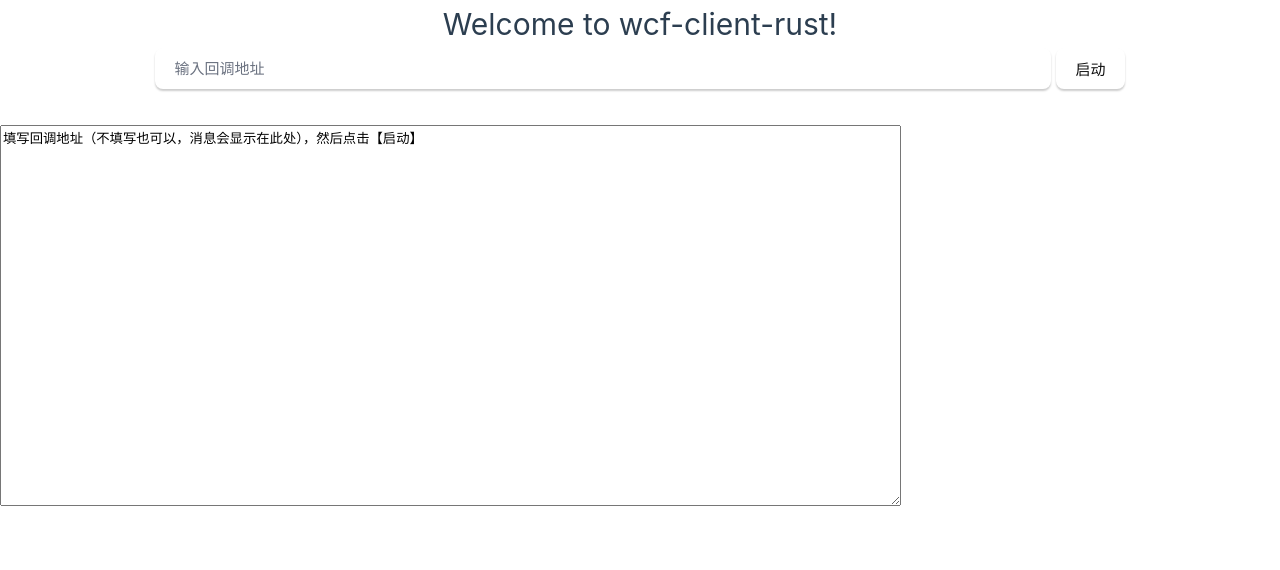
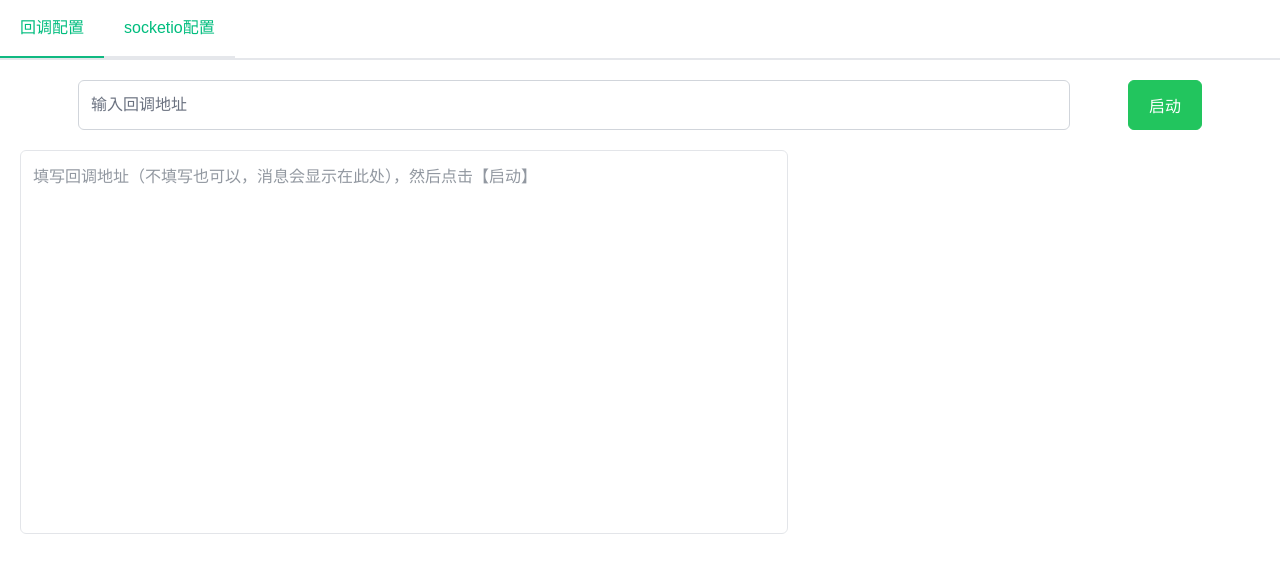
Before and after one commit to luoqiz/wcf-client-rust, a Vue app: page / in a window 1280 px wide. Shown: the top 570 px of the page. Built offline with nearby package versions, Linux system fonts and the light colour scheme; a web font is replaced by a local one.

Commit message:
feat: 页面优化

```diff
--- a/src/App.vue
+++ b/src/App.vue
@@ -1,22 +1,24 @@
 <script setup lang="ts">
-// This starter template is using Vue 3 <script setup> SFCs
-// Check out https://vuejs.org/api/sfc-script-setup.html#script-setup
-import Greet from "./components/Greet.vue";
+import HttpServer from "./components/http-server.vue";
+import SocketIoClient from "./components/socketio-client.vue";
+
+import TabView from 'primevue/tabview';
+import TabPanel from 'primevue/tabpanel';
+
 </script>
 
 <template>
   <div class="container">
-    <h1>Welcome to wcf-client-rust!</h1>
-    <Greet />
+    <TabView>
+      <TabPanel header="回调配置">
+        <HttpServer />
+      </TabPanel>
+      <TabPanel header="socketio配置">
+        <SocketIoClient />
+      </TabPanel>
+    </TabView>
   </div>
+
 </template>
 
-<style scoped>
-.logo.vite:hover {
-  filter: drop-shadow(0 0 2em #747bff);
-}
-
-.logo.vue:hover {
-  filter: drop-shadow(0 0 2em #249b73);
-}
-</style>
+<style scoped></style>
--- a/src/assets/main.css
+++ b/src/assets/main.css
@@ -5,90 +5,3 @@ a,
   color: hsla(160, 100%, 37%, 1);
   transition: 0.4s;
 }
-
-@media (hover: hover) {
-  a:hover {
-    background-color: hsla(160, 100%, 37%, 0.2);
-  }
-}
-
-.logo {
-  height: 6em;
-  padding: 1.5em;
-  will-change: filter;
-  transition: 0.75s;
-}
-
-.logo.tauri:hover {
-  filter: drop-shadow(0 0 2em #24c8db);
-}
-
-.row {
-  display: flex;
-  justify-content: center;
-}
-
-a {
-  font-weight: 500;
-  color: #646cff;
-  text-decoration: inherit;
-}
-
-a:hover {
-  color: #535bf2;
-}
-
-h1 {
-  text-align: center;
-}
-
-input,
-button {
-  border-radius: 8px;
-  border: 1px solid transparent;
-  padding: 0.6em 1.2em;
-  font-size: 1em;
-  font-weight: 500;
-  font-family: inherit;
-  color: #0f0f0f;
-  background-color: #ffffff;
-  transition: border-color 0.25s;
-  box-shadow: 0 2px 2px rgba(0, 0, 0, 0.2);
-}
-
-button {
-  cursor: pointer;
-}
-
-button:hover {
-  border-color: #396cd8;
-}
-button:active {
-  border-color: #396cd8;
-  background-color: #e8e8e8;
-}
-
-input,
-button {
-  outline: none;
-}
-
-@media (prefers-color-scheme: dark) {
-  :root {
-    color: #f6f6f6;
-    background-color: #2f2f2f;
-  }
-
-  a:hover {
-    color: #24c8db;
-  }
-
-  input,
-  button {
-    color: #ffffff;
-    background-color: #0f0f0f98;
-  }
-  button:active {
-    background-color: #0f0f0f69;
-  }
-}
--- a/src/components/Greet.vue
+++ b/src/components/http-server.vue
@@ -2,13 +2,17 @@
 import { ref } from "vue";
 import { invoke } from "@tauri-apps/api/core";
 import { listen } from "@tauri-apps/api/event";
+
+import InputText from 'primevue/inputtext';
+import Button from 'primevue/button';
+import Textarea from 'primevue/textarea';
 
 const logMsg = ref("");
 const url = ref("");
 
 const isRun = ref(false)
 
-const startService = async () =>  {
+const startService = async () => {
     await invoke('start_server', { "host": "0.0.0.0", "port": 10010, "cburl": url.value });
     isRun.value = true;
 }
@@ -19,7 +23,7 @@ const stopService = async () => {
 }
 
 
-function appendLogWithLimit(message:any, maxLines = 1000) {
+function appendLogWithLimit(message: any, maxLines = 1000) {
     logMsg.value += message + "\n";
     let lines = logMsg.value.split("\n");
 
@@ -57,23 +61,14 @@ window.addEventListener("DOMContentLoaded", () => {
 </script>
 
 <template>
-  <div class="row">
-    <input class="greet-input" v-model="url" placeholder="输入回调地址" />
-    <button type="submit" v-show="isRun" @click="stopService">停止</button>
-    <button type="submit" v-show="!isRun" @click="startService">启动</button>
-  </div>
-  <div class="log-container">
-    <textarea v-model="logMsg" rows="25" cols="110" readonly></textarea>
-  </div>
+    <div class="flex flex-row justify-evenly">
+        <InputText type="text" class="w-80%" v-model="url" placeholder="输入回调地址" />
+        <Button label="停止" v-show="isRun" @click="stopService" severity="danger" />
+        <Button label="启动" v-show="!isRun" @click="startService" severity="success" />
+    </div>
+    <div class="mt-20px">
+        <Textarea v-model="logMsg" rows="20" cols="80" readonly autoResize disabled />
+    </div>
 </template>
 
-<style scoped>
-.log-container{
-    margin-top: 36px;
-}
-
-.greet-input {
-  margin-right: 5px;
-  width: 70%;
-}
-</style>
+<style scoped></style>
--- /dev/null
+++ b/src/components/socketio-client.vue
@@ -0,0 +1,74 @@
+<script setup lang="ts">
+import { ref } from "vue";
+import { invoke } from "@tauri-apps/api/core";
+import { listen } from "@tauri-apps/api/event";
+
+import InputText from 'primevue/inputtext';
+import Button from 'primevue/button';
+import Textarea from 'primevue/textarea';
+
+const logMsg = ref("");
+const url = ref("");
+
+const isRun = ref(false)
+
+const startService = async () => {
+    await invoke('start_server', { "host": "0.0.0.0", "port": 10010, "cburl": url.value });
+    isRun.value = true;
+}
+
+const stopService = async () => {
+    await invoke('stop_server');
+    isRun.value = false;
+}
+
+
+function appendLogWithLimit(message: any, maxLines = 1000) {
+    logMsg.value += message + "\n";
+    let lines = logMsg.value.split("\n");
+
+    if (lines.length > maxLines) {
+        lines = lines.slice(lines.length - maxLines);
+        logMsg.value = lines.join("\n");
+    }
+}
+
+async function startSerialEventListener() {
+    await listen('log-message', (logMessage) => {
+        appendLogWithLimit(logMessage.payload);
+    });
+}
+
+async function confirmExit() {
+    const shouldExit = await confirm("退出将无法使用服务，确定要退出吗？");
+    if (shouldExit) {
+        await invoke('confirm_exit');
+    }
+}
+
+async function startExitEventListener() {
+    await listen('request-exit', () => {
+        confirmExit();
+    });
+}
+
+window.addEventListener("DOMContentLoaded", () => {
+    logMsg.value = "填写回调地址（不填写也可以，消息会显示在此处），然后点击【启动】\n";
+    startSerialEventListener();
+    startExitEventListener();
+});
+
+</script>
+
+<template>
+    <div class="flex flex-row justify-evenly">
+        <InputText type="text" class="w-80%" v-model="url" placeholder="输入回调地址" />
+        <Button label="停止" v-show="isRun" @click="stopService" severity="danger" />
+        <Button label="启动" v-show="!isRun" @click="startService" severity="success" />
+    </div>
+    <div class="mt-20px">
+        <Textarea v-model="logMsg" rows="20" cols="80" readonly autoResize disabled />
+    </div>
+</template>
+
+<style scoped></style>
```
Also changed, not shown: src-tauri/tauri.conf.json (+2 -5 lines).
